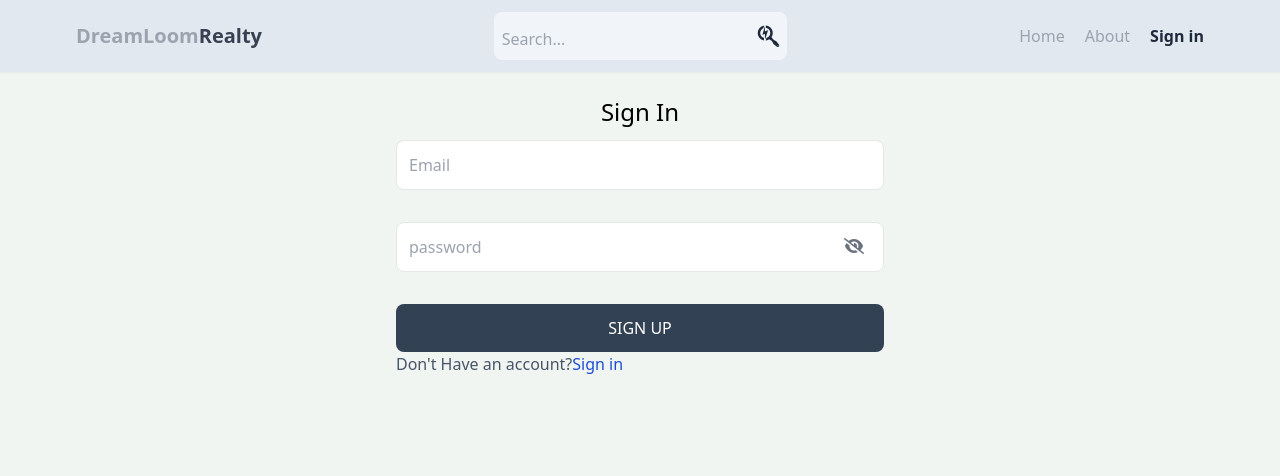
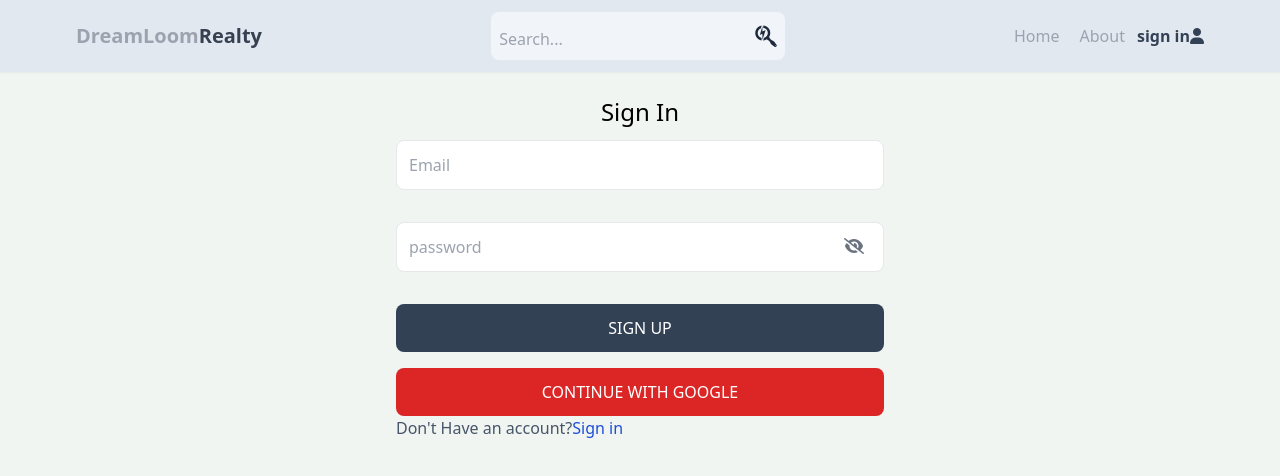
Before and after one commit to akhilak02/mern-estate, a React (Vite) app: page /Sign-in in a window 1280 px wide. Shown: the top 476 px of the page. Built offline with nearby package versions, Linux system fonts and the light colour scheme.

Commit message:
update the header and make the profile page private

```diff
--- a/src/components/Header/Header.jsx
+++ b/src/components/Header/Header.jsx
@@ -1,11 +1,17 @@
-import { NavLink } from "react-router-dom";
+import { useState } from "react";
+import { useSelector } from "react-redux";
+import { Link, NavLink } from "react-router-dom";
 
 function Header() {
   const navLink = [
     { page: "Home", link: "/" },
     { page: "About", link: "/About" },
-    { page: "Sign in", link: "/sign-in" },
+    // { page: "Sign in", link: "/sign-in" },
   ];
+
+  const[isOpen,setIsOPen]=useState(false)
+  const {currentUser}=useSelector(state=>state.user)
+
   return (
     <div className="bg-slate-200 shadow-sm">
       <div className=" flex justify-between p-3 max-w-6xl mx-auto items-center sticky top-0 z-50">
@@ -21,16 +27,69 @@ function Header() {
           />
           <i className="fa-brands fa-searchengin sm:text-2xl text-slate-800 "></i>
         </form>
-        <ul className="md:flex hidden gap-5">
-          {navLink.map((ele) => (
-             <NavLink key={ele.link} to={ele.link} className={({isActive})=>isActive?'text-slate-800 font-semibold hover:underline':'text-gray-400'}>
-                 <li>{ele.page}</li>
-            </NavLink>
+        <div className="flex items-center gap-3">
+          <ul className="md:flex hidden gap-5">
+            {navLink.map((ele) => (
+              <NavLink
+                key={ele.link}
+                to={ele.link}
+                className={({ isActive }) =>
+                  isActive
+                    ? "text-slate-800 font-semibold hover:underline"
+                    : "text-gray-400"
+                }
+              >
+                <li>{ele.page}</li>
+              </NavLink>
+            ))}
+          </ul>
+          {currentUser ? (
+            <Link to="/profile">
 
-          )
+              <img
+                src={currentUser?.avatar}
+                alt="avatar"
+                className="rounded-full h-10 w-10 border-2 hover:cursor-pointer object-cover object-center"
+              />
 
+            </Link>
+          ) : (
+            <Link to="/sign-in">
+              <h1 className="text-slate-700 hover:underline font-semibold">
+                sign in<i className="fa-solid fa-user"></i>
+              </h1>
+            </Link>
           )}
-        </ul>
+          <i
+            className={`fa-solid ${
+              isOpen ? "fa-xmark" : "fa-bars"
+            } cursor-pointer text-xl hover:scale-105 duration-200 md:hidden`}
+            onClick={() => setIsOPen(!isOpen)}
+          ></i>
+        </div>
+        <div className="w-full h-full absolute top-0 left-0 -z-10">
+          <ul
+            className={`md:hidden ${
+              isOpen
+                ? "flex flex-col top-full bg-slate-100  gap-6 left-0"
+                : " top-full -left-full"
+            } absolute items-center  w-full duration-300  `}
+          >
+            {navLink.map((ele) => (
+              <NavLink
+                key={ele.link}
+                to={ele.link}
+                className={({ isActive }) =>
+                  isActive
+                    ? "text-slate-800 font-semibold hover:underline"
+                    : "text-gray-400"
+                }
+              >
+                <li>{ele.page}</li>
+              </NavLink>
+            ))}
+          </ul>
+        </div>
       </div>
     </div>
   );
--- /dev/null
+++ b/src/components/authentication/OAuth.jsx
@@ -0,0 +1,15 @@
+
+
+function OAuth() {
+
+
+  return (
+    <>
+      <button type="button"  className="bg-red-600 p-3 uppercase text-white rounded-lg hover:opacity-95">
+        continue with google
+      </button>
+    </>
+  );
+}
+
+export default OAuth
--- a/src/components/authentication/SignIn.jsx
+++ b/src/components/authentication/SignIn.jsx
@@ -6,6 +6,8 @@ import { Link, useNavigate } from "react-router-dom";
 import { toast } from "react-toastify";
 import * as yup from "yup";
 import { signInStart,signInSuccess,signInFailure } from "../../redux/slices/userSlice";
+import OAuth from "./OAuth";
+
 function SignIn() {
  const{loading}=useSelector((state)=>state.user)
   const [visible, setVisible] = useState(false);
@@ -38,13 +40,13 @@ function SignIn() {
           navigate("/");
         } else {
           toast.error(data.err_msg);
-          dispatch(signInFailure())
+          dispatch(signInFailure(data.message))
         }
         console.log(data);
       } catch (error) {
         toast.error(error?.message)
         console.error(error);
-        dispatch(signInFailure())
+        dispatch(signInFailure(error.message))
       }
     },
   });
@@ -94,6 +96,7 @@ function SignIn() {
             "Sign up"
           )}
         </button>
+        <OAuth/>
       </form>
       <p className="text-slate-600">
         Don&apos;t Have an account?
--- a/src/components/authentication/SignUp.jsx
+++ b/src/components/authentication/SignUp.jsx
@@ -4,6 +4,7 @@ import { useState } from "react";
 import { Link, useNavigate } from "react-router-dom";
 import { toast } from "react-toastify";
 import * as yup from "yup";
+import OAuth from "./OAuth";
 
 function SignUp() {
   const [loading, setLoading] = useState(false);
@@ -101,6 +102,7 @@ function SignUp() {
             "Sign up"
           )}
         </button>
+        <OAuth/>
       </form>
       <p className="text-slate-600">
         Have an account?
--- /dev/null
+++ b/src/components/privateRoute/PrivateRoute.jsx
@@ -0,0 +1,10 @@
+import { useSelector } from "react-redux"
+import { Outlet,Navigate } from "react-router-dom"
+
+
+function PrivateRoute() {
+    const {currentUser}=useSelector((state)=>state.user)
+  return currentUser?<Outlet/>:<Navigate to="/sign-in"/>
+}
+
+export default PrivateRoute
--- /dev/null
+++ b/src/components/profile/Profile.jsx
@@ -0,0 +1,9 @@
+
+
+function Profile() {
+  return (
+    <div>Profile</div>
+  )
+}
+
+export default Profile
--- a/src/pages/client/ProfilePage.jsx
+++ b/src/pages/client/ProfilePage.jsx
@@ -1,8 +1,11 @@
+import Profile from "../../components/profile/Profile"
 
 
 function ProfilePage() {
   return (
-    <div>ProfilePage</div>
+    <>
+      <Profile/>
+    </>
   )
 }
 
--- a/src/redux/store.js
+++ b/src/redux/store.js
@@ -3,8 +3,7 @@ import userSlice from "./slices/userSlice";
 import storage from "redux-persist/lib/storage";
 import { persistReducer, persistStore } from "redux-persist";
 
-
-const rootReducer = combineReducers({ userSlice });
+const rootReducer = combineReducers({ user: userSlice });
 
 const persistConfig = {
   key: "root",
@@ -15,14 +14,12 @@ const persistConfig = {
 const persistedReducer = persistReducer(persistConfig, rootReducer);
 
 export const store = configureStore({
-  reducer: {
-    user: persistedReducer,
-  },
-  middleware: (getDefaultMiddleware) => {
-    return getDefaultMiddleware({
+  reducer: persistedReducer,
+  middleware: (getDefaultMiddleware) =>
+    getDefaultMiddleware({
       serializableCheck: false,
-    });
-  },
+    })
+
 });
 
 export const persistor = persistStore(store);
--- a/src/routes/UserRouter.jsx
+++ b/src/routes/UserRouter.jsx
@@ -4,6 +4,7 @@ import AboutPage from "../pages/client/AboutPage";
 import SigninPage from "../pages/client/SigninPage";
 import SignUpPage from "../pages/client/SignUpPage";
 import ProfilePage from "../pages/client/ProfilePage";
+import PrivateRoute from "../components/privateRoute/PrivateRoute";
 
 function UserRouter() {
   return (
@@ -12,7 +13,9 @@ function UserRouter() {
       <Route path="About" element={<AboutPage />} />
       <Route path="Sign-in" element={<SigninPage />} />
       <Route path="Sign-up" element={<SignUpPage />} />
-      <Route path="Profile" element={<ProfilePage />} />
+      <Route  element={<PrivateRoute />} >
+      <Route path="/profile" element={<ProfilePage/>}/>
+      </Route>
     </Routes>
   );
 }
```
